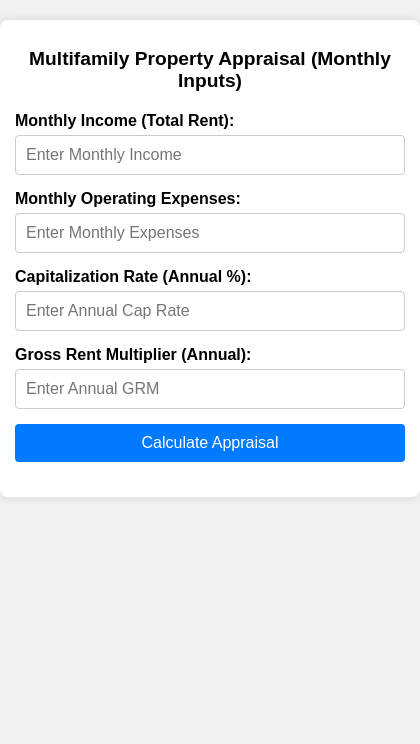
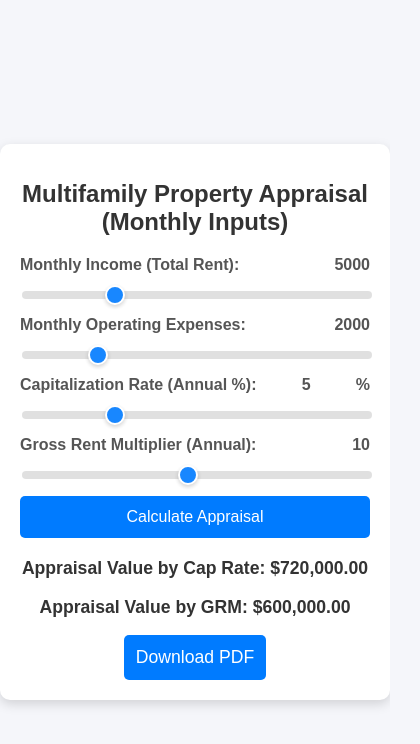
Before and after one commit to garcial11/real-estate-appraisal, a plain HTML site: page index.html in a window 390 px wide. Both pictures are taken after a click on the button "Calculate Appraisal". Shown: the whole page, 420 px wide, since content can reach past the window. Drawn offline with nearby package versions, Linux system fonts and the light colour scheme.

Commit message:
Added PDF download functionality and slider inputs for appraisal calculations

```diff
--- a/app.js
+++ b/app.js
@@ -1,10 +1,17 @@
+// Function to update slider display values
+function updateValue(sliderId, displayId) {
+    const slider = document.getElementById(sliderId);
+    const display = document.getElementById(displayId);
+    display.textContent = slider.value;
+}
+
 // Function to calculate the appraisal value
 function calculateAppraisal() {
-    // Get monthly values from form inputs
-    let monthlyIncome = parseFloat(document.getElementById("income").value); // Gross Monthly Income
-    let monthlyExpenses = parseFloat(document.getElementById("expenses").value); // Monthly Expenses
-    let capRate = parseFloat(document.getElementById("capRate").value) / 100;  // Cap rate as a percentage (annual)
-    let grm = parseFloat(document.getElementById("grm").value);  // GRM is annual
+    // Get values from form inputs
+    let monthlyIncome = parseFloat(document.getElementById("income").value);
+    let monthlyExpenses = parseFloat(document.getElementById("expenses").value);
+    let capRate = parseFloat(document.getElementById("capRate").value) / 100;
+    let grm = parseFloat(document.getElementById("grm").value);
 
     // Validate inputs
     if (isNaN(monthlyIncome) || isNaN(monthlyExpenses) || isNaN(capRate) || isNaN(grm)) {
@@ -12,21 +19,72 @@ function calculateAppraisal() {
         return;
     }
 
-    // Calculate Annual Net Operating Income (NOI)
+    // Calculate values
     let annualNOI = (monthlyIncome - monthlyExpenses) * 12;
-
-    // Calculate Annual Gross Income
     let annualGrossIncome = monthlyIncome * 12;
-
-    // Calculate appraised value using Cap Rate method (Cap Rate is annual)
     let valueByCapRate = annualNOI / capRate;
-
-    // Calculate appraised value using GRM method (based on annual income)
     let valueByGRM = annualGrossIncome * grm;
 
-    // Display the results
+    // Format values as currency
+    let formattedCapRateValue = valueByCapRate.toLocaleString("en-US", { style: "currency", currency: "USD" });
+    let formattedGRMValue = valueByGRM.toLocaleString("en-US", { style: "currency", currency: "USD" });
+
+    // Display results with a PDF download button
     document.getElementById("result").innerHTML = `
-        <p>Appraisal Value by Cap Rate: $${valueByCapRate.toFixed(2)}</p>
-        <p>Appraisal Value by GRM: $${valueByGRM.toFixed(2)}</p>
+        <p>Appraisal Value by Cap Rate: ${formattedCapRateValue}</p>
+        <p>Appraisal Value by GRM: ${formattedGRMValue}</p>
+        <button onclick="downloadPDF('${formattedCapRateValue}', '${formattedGRMValue}')">Download PDF</button>
     `;
 }
+
+// Function to generate and download PDF
+function downloadPDF(valueByCapRate, valueByGRM) {
+    // Import jsPDF
+    const { jsPDF } = window.jspdf;
+    const doc = new jsPDF();
+
+    // Add title and results to the PDF
+    doc.setFontSize(18);
+    doc.text("Real Estate Appraisal Report", 10, 20);
+    doc.setFontSize(12);
+    doc.text(`Appraisal Value by Cap Rate: ${valueByCapRate}`, 10, 40);
+    doc.text(`Appraisal Value by GRM: ${valueByGRM}`, 10, 50);
+
+    // Save the PDF
+    doc.save("Real_Estate_Appraisal_Report.pdf");
+}
+function downloadPDF(valueByCapRate, valueByGRM) {
+    // Import jsPDF
+    const { jsPDF } = window.jspdf;
+    const doc = new jsPDF();
+
+    // Set up styles for title and results
+    doc.setFont("helvetica", "bold");
+    doc.setFontSize(20);
+    doc.setTextColor(33, 37, 41); // Dark gray
+
+    // Add title
+    doc.text("Real Estate Appraisal Report", 20, 20);
+
+    // Add a line below the title for separation
+    doc.setDrawColor(200, 200, 200); // Light gray
+    doc.line(20, 25, 190, 25); // Draw line from (x1, y1) to (x2, y2)
+
+    // Set up styles for results section
+    doc.setFontSize(14);
+    doc.setFont("helvetica", "normal");
+    doc.setTextColor(45, 45, 45);
+
+    // Add formatted appraisal results
+    doc.text("Appraisal Value by Cap Rate:", 20, 40);
+    doc.setFont("helvetica", "bold"); // Bold for the value
+    doc.text(valueByCapRate, 140, 40, { align: "right" });
+
+    doc.setFont("helvetica", "normal"); // Reset to normal for next label
+    doc.text("Appraisal Value by GRM:", 20, 50);
+    doc.setFont("helvetica", "bold");
+    doc.text(valueByGRM, 140, 50, { align: "right" });
+
+    // Save the PDF
+    doc.save("Real_Estate_Appraisal_Report.pdf");
+}
--- a/index.html
+++ b/index.html
@@ -10,22 +10,26 @@
     <div class="container">
         <h1>Multifamily Property Appraisal (Monthly Inputs)</h1>
         <form id="appraisalForm">
-            <label for="income">Monthly Income (Total Rent):</label>
-            <input type="number" id="income" name="income" placeholder="Enter Monthly Income" required>
+            <label for="income">Monthly Income (Total Rent): <span id="incomeValue">5000</span></label>
+            <input type="range" id="income" name="income" min="0" max="20000" step="100" value="5000" oninput="updateValue('income', 'incomeValue')">
 
-            <label for="expenses">Monthly Operating Expenses:</label>
-            <input type="number" id="expenses" name="expenses" placeholder="Enter Monthly Expenses" required>
+            <label for="expenses">Monthly Operating Expenses: <span id="expensesValue">2000</span></label>
+            <input type="range" id="expenses" name="expenses" min="0" max="10000" step="100" value="2000" oninput="updateValue('expenses', 'expensesValue')">
 
-            <label for="capRate">Capitalization Rate (Annual %):</label>
-            <input type="number" id="capRate" name="capRate" placeholder="Enter Annual Cap Rate" required>
+            <label for="capRate">Capitalization Rate (Annual %): <span id="capRateValue">5</span>%</label>
+            <input type="range" id="capRate" name="capRate" min="0" max="20" step="0.1" value="5" oninput="updateValue('capRate', 'capRateValue')">
 
-            <label for="grm">Gross Rent Multiplier (Annual):</label>
-            <input type="number" id="grm" name="grm" placeholder="Enter Annual GRM" required>
+            <label for="grm">Gross Rent Multiplier (Annual): <span id="grmValue">10</span></label>
+            <input type="range" id="grm" name="grm" min="1" max="20" step="0.1" value="10" oninput="updateValue('grm', 'grmValue')">
 
             <button type="button" onclick="calculateAppraisal()">Calculate Appraisal</button>
         </form>
         <div id="result"></div>
     </div>
+
+    <!-- Include jsPDF library -->
+    <script src="https://cdnjs.cloudflare.com/ajax/libs/jspdf/2.4.0/jspdf.umd.min.js"></script>
+    <!-- Link to JavaScript file -->
     <script src="app.js"></script>
 </body>
 </html>
--- a/style.css
+++ b/style.css
@@ -1,57 +1,98 @@
 /* General styles for the entire page */
 body {
     font-family: Arial, sans-serif;
-    background-color: #f0f0f0;
+    background-color: #f5f6fa;
     margin: 0;
     padding: 0;
+    display: flex;
+    justify-content: center;
+    align-items: center;
+    min-height: 100vh;
 }
 
-/* Container styling */
+/* Container styling for a widget-like look */
 .container {
-    max-width: 100%; /* Adjust to full width on smaller screens */
-    width: 90%; /* Set width to 90% of the viewport for better spacing */
-    margin: 20px auto; /* Add some margin */
-    padding: 20px;
-    background-color: white;
-    box-shadow: 0 0 10px rgba(0, 0, 0, 0.1);
-    border-radius: 8px;
+    max-width: 500px;
+    width: 90%;
+    margin: 20px auto;
+    padding: 30px;
+    background-color: #ffffff;
+    border-radius: 10px;
+    box-shadow: 0px 4px 12px rgba(0, 0, 0, 0.15);
 }
 
 /* Heading styling */
 h1 {
     text-align: center;
     margin-bottom: 20px;
-    font-size: 1.5em; /* Adjust font size for better visibility on small screens */
+    font-size: 1.8em;
+    color: #333333;
 }
 
-/* Form and input field styling */
+/* Form styling */
 form {
     display: flex;
     flex-direction: column;
+    gap: 15px;
 }
 
+/* Label styling, includes inline display for value next to slider */
 label {
-    margin-bottom: 5px;
     font-weight: bold;
+    color: #555;
+    display: flex;
+    justify-content: space-between;
+    align-items: center;
 }
 
-input {
-    margin-bottom: 15px;
-    padding: 10px;
-    font-size: 1em; /* Make input fields responsive */
-    border: 1px solid #ccc;
-    border-radius: 4px;
+/* Slider styling */
+input[type="range"] {
+    -webkit-appearance: none;
+    appearance: none;
+    width: 100%;
+    height: 8px;
+    background-color: #ddd;
+    border-radius: 5px;
+    outline: none;
+    opacity: 0.9;
+    transition: opacity 0.2s;
+}
+
+input[type="range"]:hover {
+    opacity: 1;
+}
+
+/* Slider thumb styling */
+input[type="range"]::-webkit-slider-thumb {
+    -webkit-appearance: none;
+    width: 20px;
+    height: 20px;
+    background-color: #007BFF;
+    cursor: pointer;
+    border-radius: 50%;
+    border: 2px solid #ffffff;
+    box-shadow: 0 2px 4px rgba(0, 0, 0, 0.2);
+}
+
+input[type="range"]::-moz-range-thumb {
+    width: 20px;
+    height: 20px;
+    background-color: #007BFF;
+    cursor: pointer;
+    border-radius: 50%;
+    border: 2px solid #ffffff;
 }
 
 /* Button styling */
 button {
     padding: 12px;
     background-color: #007BFF;
-    color: white;
+    color: #ffffff;
     border: none;
     cursor: pointer;
-    font-size: 1.1em; /* Slightly increase the font size for easier tapping */
-    border-radius: 4px;
+    font-size: 1.1em;
+    border-radius: 5px;
+    transition: background-color 0.3s;
 }
 
 button:hover {
@@ -64,32 +105,29 @@ button:hover {
     font-size: 1.2em;
     font-weight: bold;
     text-align: center;
+    color: #333333;
 }
 
-/* Media query for screens smaller than 600px (smartphones) */
+/* Media query for mobile responsiveness */
 @media screen and (max-width: 600px) {
-    /* Adjust the container to fit the mobile screen */
     .container {
-        width: 100%; /* Take up the entire screen width */
-        padding: 15px; /* Reduce padding for better use of space */
+        width: 100%;
+        padding: 20px;
     }
 
-    /* Adjust font sizes for smaller screens */
     h1 {
-        font-size: 1.2em; /* Slightly smaller heading font size */
+        font-size: 1.5em;
     }
 
-    input {
-        font-size: 1em; /* Keep the font size readable */
+    label {
+        font-size: 1em;
     }
 
     button {
-        font-size: 1em; /* Adjust button font size */
-        padding: 10px; /* Adjust button padding for mobile screens */
+        font-size: 1em;
     }
 
-    /* Adjust the result font size */
     #result {
-        font-size: 1.1em; /* Slightly smaller for better fit */
+        font-size: 1.1em;
     }
 }
```
